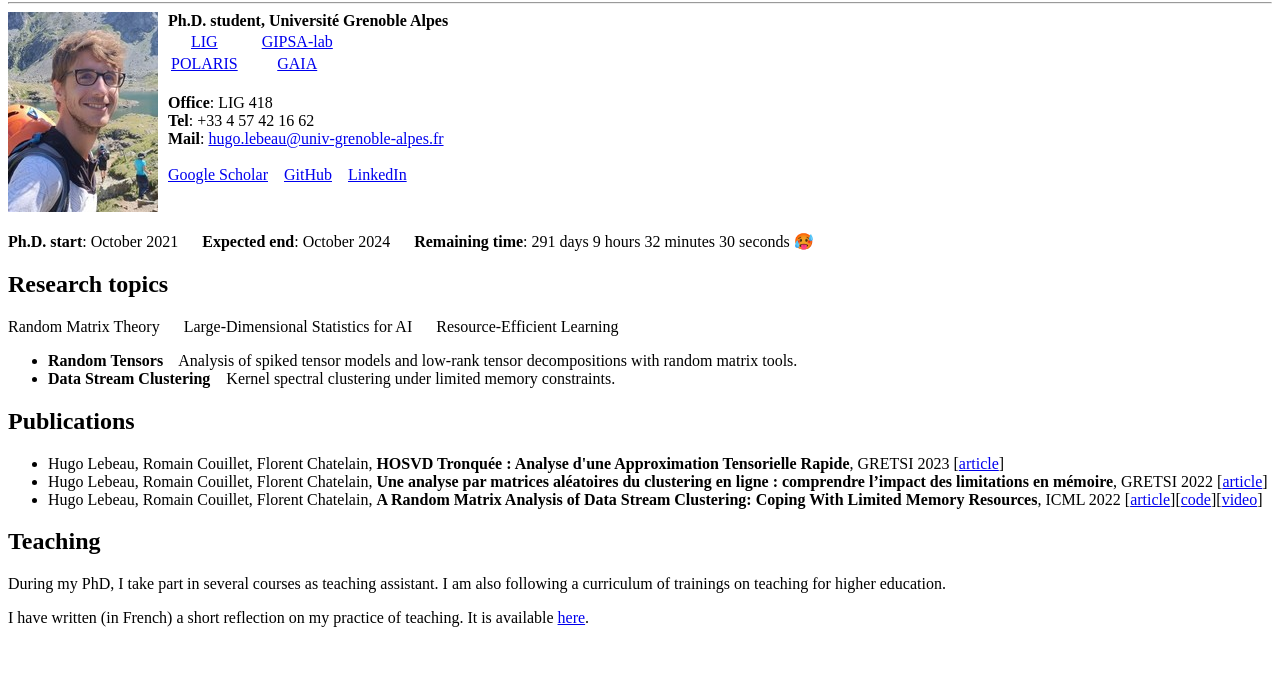
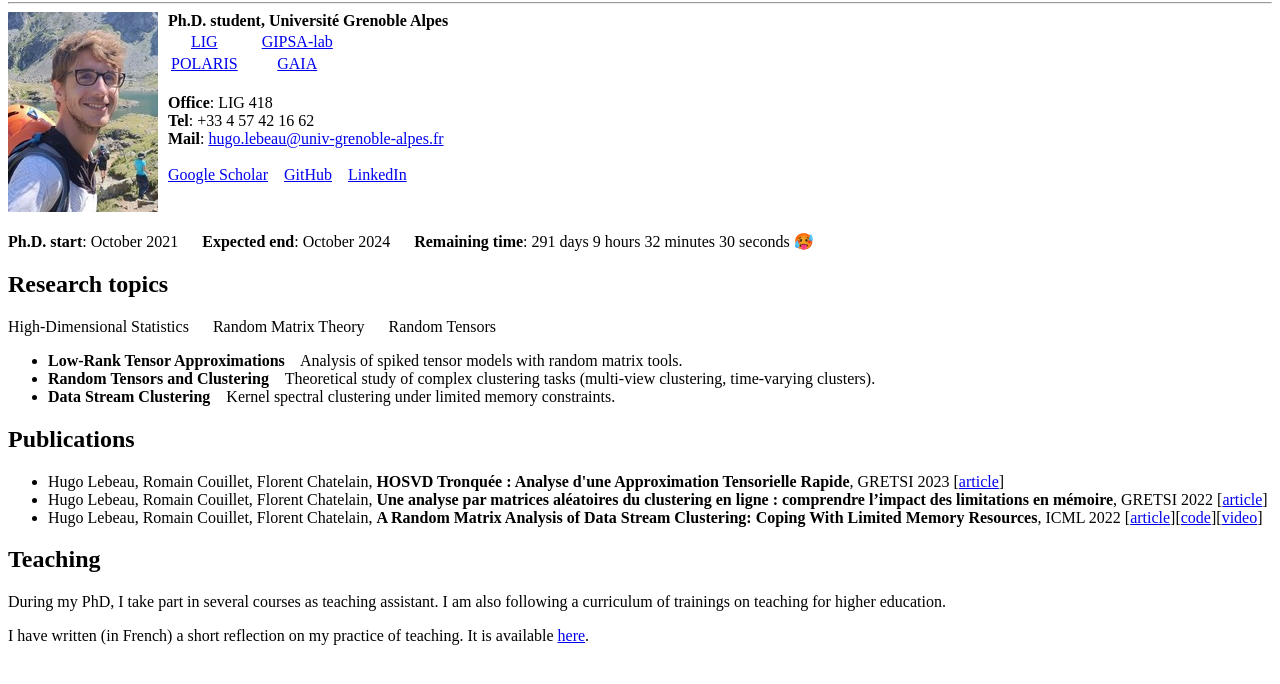
Before and after one commit to HugoLebeau/HugoLebeau.github.io, a plain HTML site: page index.html in a window 1280 px wide. Shown: the part 78-762 px from the top of the page. Drawn offline with Linux system fonts and the light colour scheme.

Commit message:
Update research topics

```diff
--- a/index.html
+++ b/index.html
@@ -51,9 +51,10 @@ var x = setInterval(function(){
 <p><b>Ph.D. start</b>: October 2021 &emsp; <b>Expected end</b>: October 2024 &emsp; <b>Remaining time</b>: <span id="countdown"></span></p>
 
 <h2>Research topics</h2>
-Random Matrix Theory &emsp; Large-Dimensional Statistics for AI &emsp; Resource-Efficient Learning
+High-Dimensional Statistics &emsp; Random Matrix Theory &emsp; Random Tensors
 <ul>
-<li><b>Random Tensors</b> &ensp; Analysis of spiked tensor models and low-rank tensor decompositions with random matrix tools.</li>
+<li><b>Low-Rank Tensor Approximations</b> &ensp; Analysis of spiked tensor models with random matrix tools. </li>
+<li><b>Random Tensors and Clustering</b> &ensp; Theoretical study of complex clustering tasks (multi-view clustering, time-varying clusters).</li>
 <li><b>Data Stream Clustering</b> &ensp; Kernel spectral clustering under limited memory constraints.</li>
 </ul>
 </div>
```
